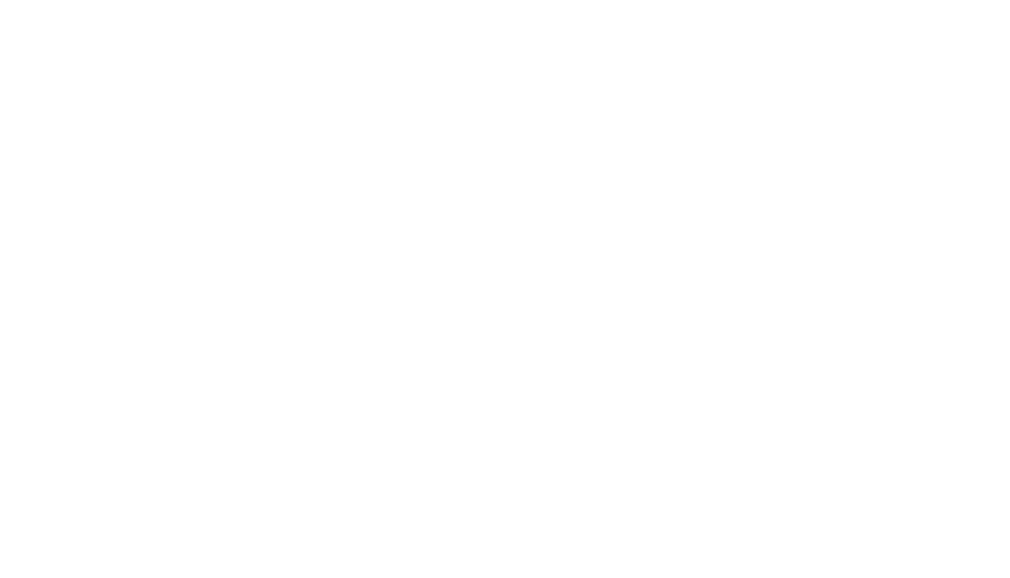
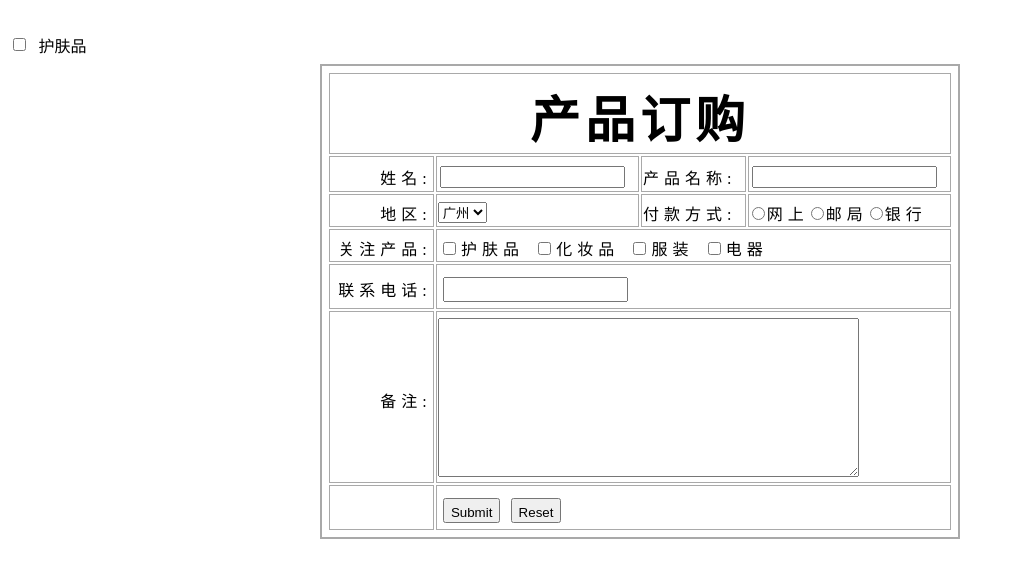
Before and after one commit to VioletBenin/Web_Learnig, a plain HTML site: page 实验报告/1/课本上的作业/习题11.html in a window 1280 px wide. Shown: the whole page, without its empty margins (0-1010 px from the left). Drawn offline with Linux system fonts and the light colour scheme.

Commit message:
更新了书上的例题，但还没有完成

```diff
--- a/实验报告/1/课本上的作业/习题11.html
+++ b/实验报告/1/课本上的作业/习题11.html
@@ -2,8 +2,74 @@
 <html>
 	<head>
 		<meta charset="utf-8">
-		<title></title>
+		<title>产品订购</title>
+		<style type="text/css">
+			* {
+				padding-top: 1%;
+				margin: auto;
+			}
+
+			table {
+				letter-spacing:5px;
+				padding: 5px;
+				cellpadding: 0;
+				align: center;
+				width: 50%;
+				border-color: #A9A9A9;
+			}
+			input
+			{
+			margin: 1%;
+
+			}
+		</style>
 	</head>
 	<body>
+		<table border="2px" bordercolor="black">
+			<tr>
+				<th colspan="6" style="font-size: 50px;">产品订购</th>
+			</tr>
+
+			<tr>
+				<td align="right">姓名:</td>
+				<td colspan="2"><input align="left" type="text"></input></td>
+				<td align="left">产品名称:</td>
+				<td colspan="2"><input align="left" type="text"></input></td>
+			</tr>
+
+			<tr>
+				<td align="right">地区:</td>
+				<td colspan="2"><select align="left" name="rigion">
+						<option>广州</option>
+						<option>山东</option>
+						<option>山西</option>
+					</select></td>
+				<td align="left">付款方式:</td>
+				<td colspan="2"><input align="left" type="radio" name="Payway" >网上</input><input type="radio" name="Payway">邮局</input><input
+					 type="radio" name="Payway">银行</input></td>
+			</tr>
+			<tr>
+				<td align="right">关注产品:</td>				<input type="checkbox" name="pro"  />护肤品
+				<td colspan="6" align="left">
+				<input type="checkbox" name="pro"  />护肤品
+				<input type="checkbox" name="pro"  />化妆品
+				<input type="checkbox" name="pro"  />服装
+				<input type="checkbox" name="pro"  />电器
+				</td>
+			</tr>
+			<tr>
+				<td align="right">联系电话:</td>
+				<td colspan="6"><input align="left" type="text"></td>
+			</tr>
+			<tr>
+				<td align="right">备注:</td>
+				<td colspan="5"><textarea align="left" rows="10" cols="50"></textarea></td>
+			</tr>
+			<tr>
+				<td></td>
+				<td colspan="5" ><input type="submit" ><input type="reset"></td>
+			</tr>
+		</table>
+
 	</body>
 </html>
```
Also changed, not shown: 实验报告/1/兴趣网站/登录页面.html (+3 -0 lines), 实验报告/1/课本上的作业/self-10.html (added, +91 -0 lines), 实验报告/1/课本上的作业/习题10.html (+38 -2 lines), 实验报告/1/课本上的作业/习题9.html (+27 -42 lines), 实验报告/1/兴趣网站/QUT .ico (added), 实验报告/1/课本上的作业/img/banner.jpg (added), 实验报告/1/课本上的作业/img/coffee.jpg (added), 实验报告/1/课本上的作业/img/sakura.jpg (added), 实验报告/1/课本上的作业/img/教师节快乐.png (added), 1 other file.
